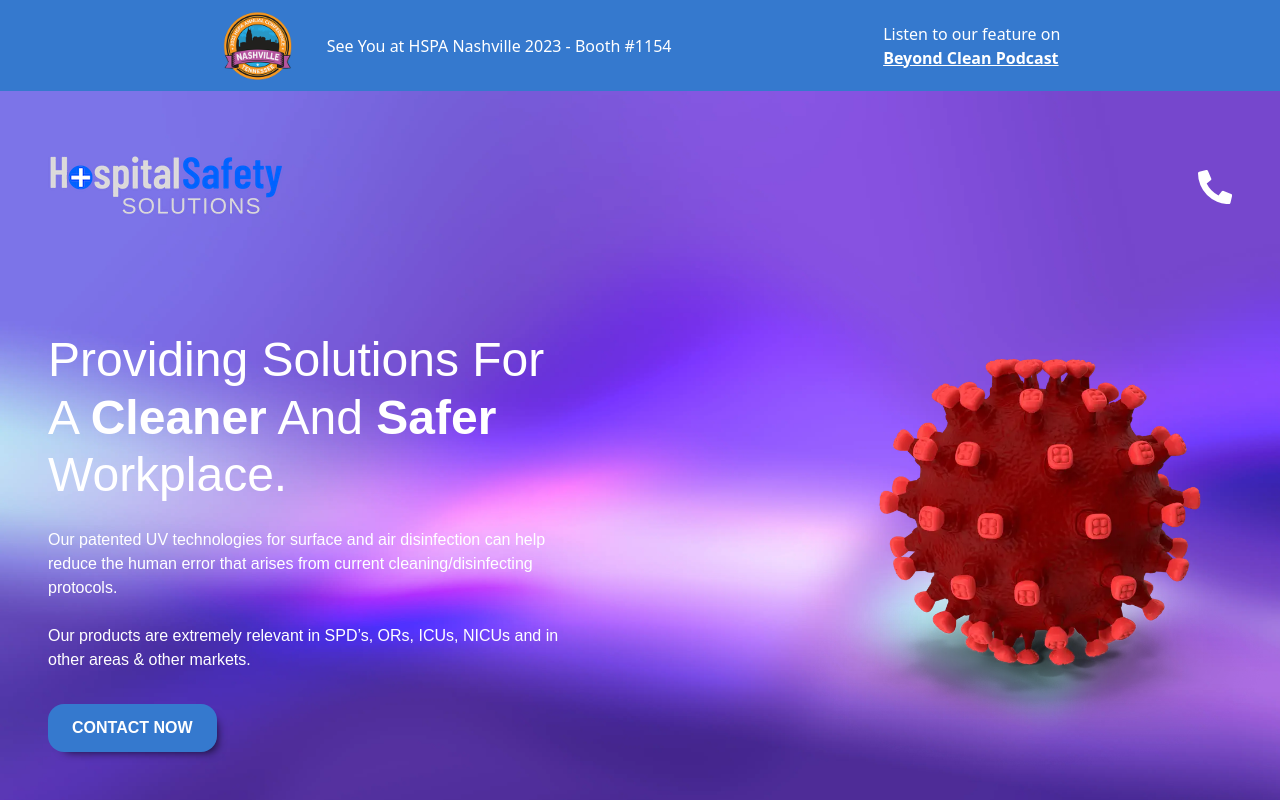
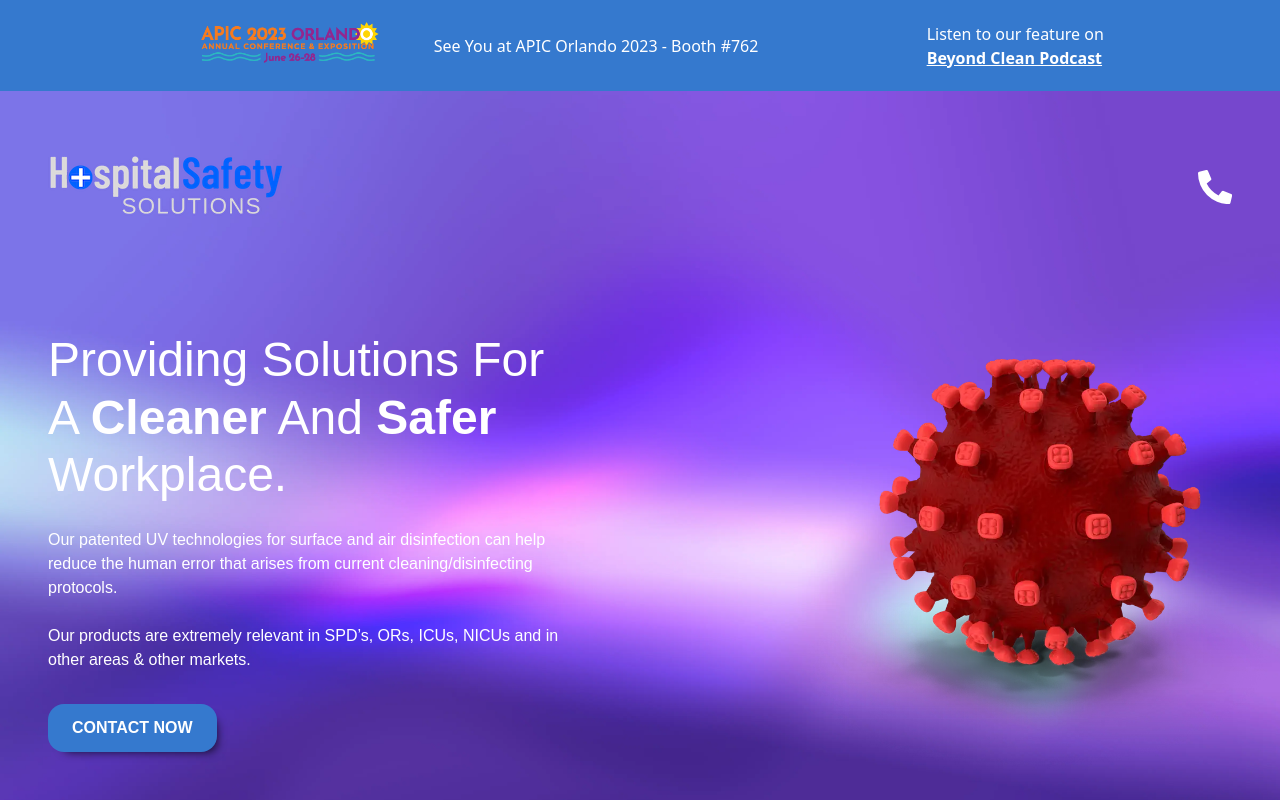
Before and after one commit to ZacRogersWorks/hss, a Next.js app: page / in a window 1280 px wide. Shown: the top 800 px of the page. Built offline with nearby package versions, Linux system fonts and the light colour scheme; a web font is replaced by a local one.

Commit message:
Updated top banner

```diff
--- a/pages/index.js
+++ b/pages/index.js
@@ -56,8 +56,8 @@ export default function Home() {
       </Head>
       <div className={styles.banner}>
         <div className={styles.bannerItem}>
-        <img src="/images/HSPA.png" alt="HSPA 2023" />
-        <p>See You at HSPA Nashville 2023 - Booth #1154</p>
+        <img src="/images/AC23logo.png" alt="APIC 2023" />
+        <p>See You at APIC Orlando 2023 - Booth #762</p>
         </div>
         <div className={styles.podcast}>
           <p>Listen to our feature on</p>
```
Also changed, not shown: public/images/AC23logo.png (added).
